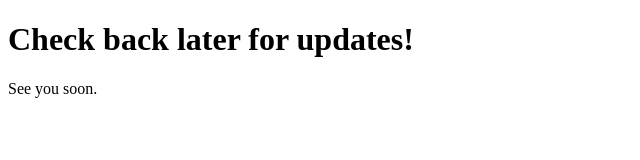
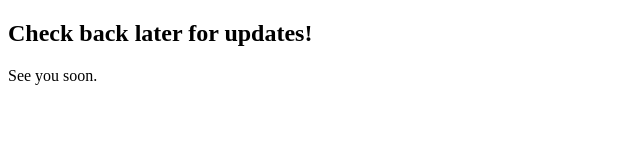
Before and after one commit to slitechs/slitechs.github.io, a plain HTML site: page index.html in a window 1280 px wide. Shown: the whole page, without its empty margins (0-640 px from the left). Drawn offline with Linux system fonts and the light colour scheme.

Commit message:
Update index.html

```diff
--- a/index.html
+++ b/index.html
@@ -8,7 +8,7 @@
 </head>
 
 <body>
-    <h1>Check back later for updates!</h1>
+    <h2>Check back later for updates!</h2>
 
     <p>See you soon.</p>
 
```
